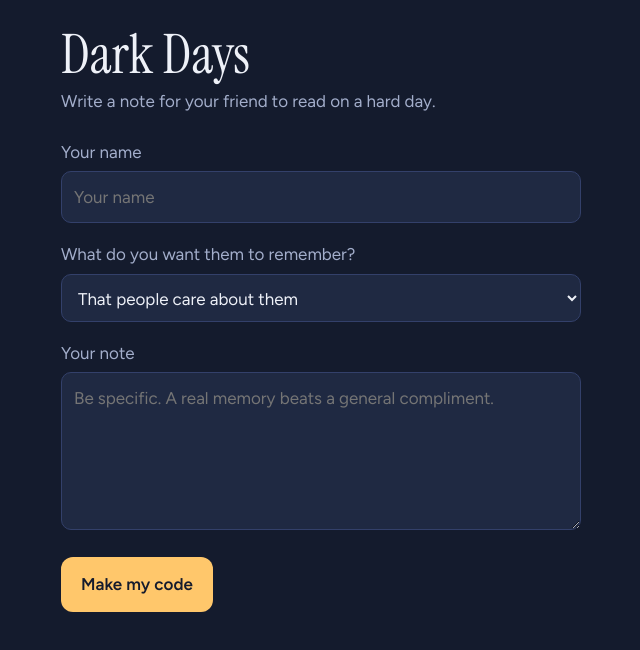
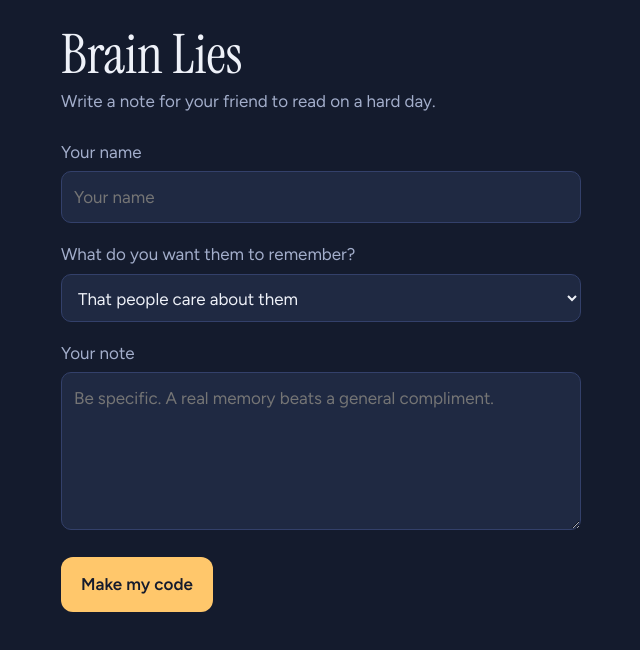
Before and after one commit to IcedToffe/dark-days, a plain HTML site: page write.html in a window 1280 px wide. Shown: the whole page, without its empty margins (319-959 px from the left). Drawn offline with Linux system fonts and the light colour scheme.

Commit message:
fix the code

```diff
--- a/write.html
+++ b/write.html
@@ -3,7 +3,7 @@
 <head>
 <meta charset="utf-8">
 <meta name="viewport" content="width=device-width,initial-scale=1">
-<title>Write a note | Dark Days</title>
+<title>Write a note | Brain Lies</title>
 <link rel="preconnect" href="https://fonts.googleapis.com">
 <link href="https://fonts.googleapis.com/css2?family=Figtree:wght@400;600&family=Instrument+Serif&display=swap" rel="stylesheet">
 <link rel="stylesheet" href="style.css">
@@ -11,7 +11,7 @@
 <body>
 <main>
   <header>
-    <h1>Dark Days</h1>
+    <h1>Brain Lies</h1>
     <p class="sub" id="intro"></p>
   </header>
 
```
